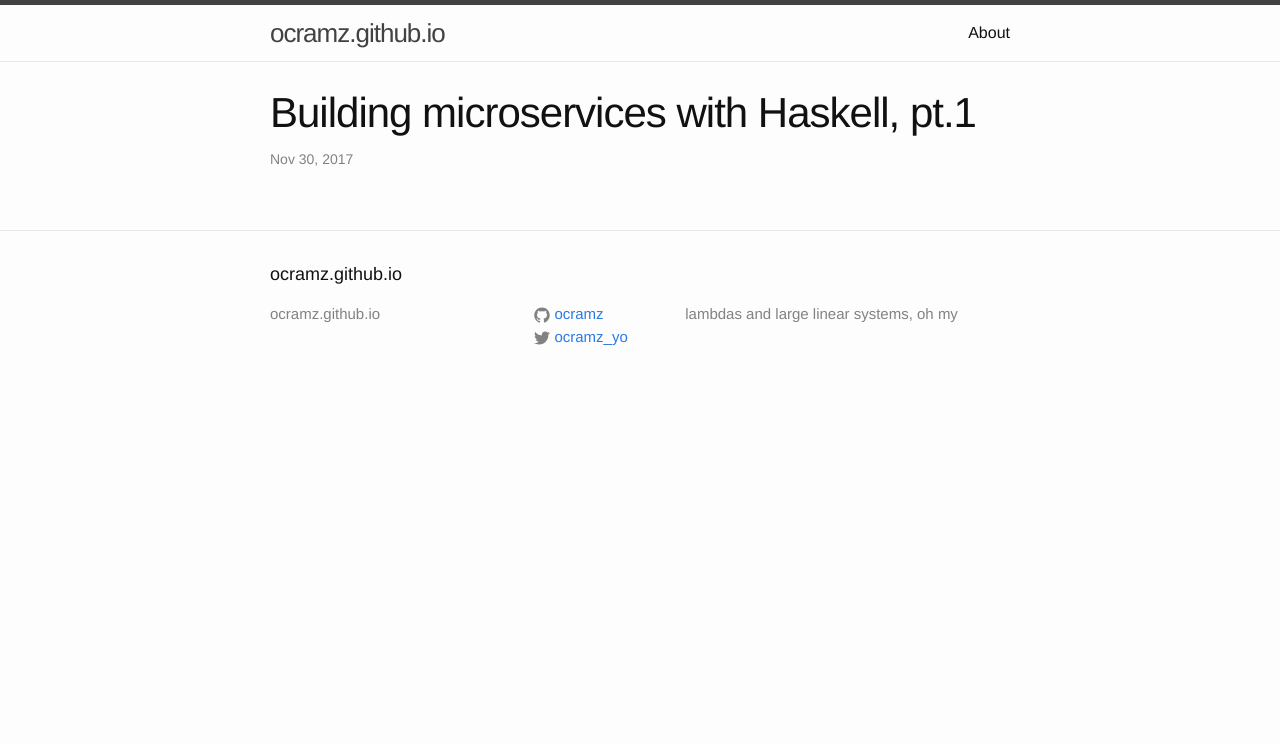
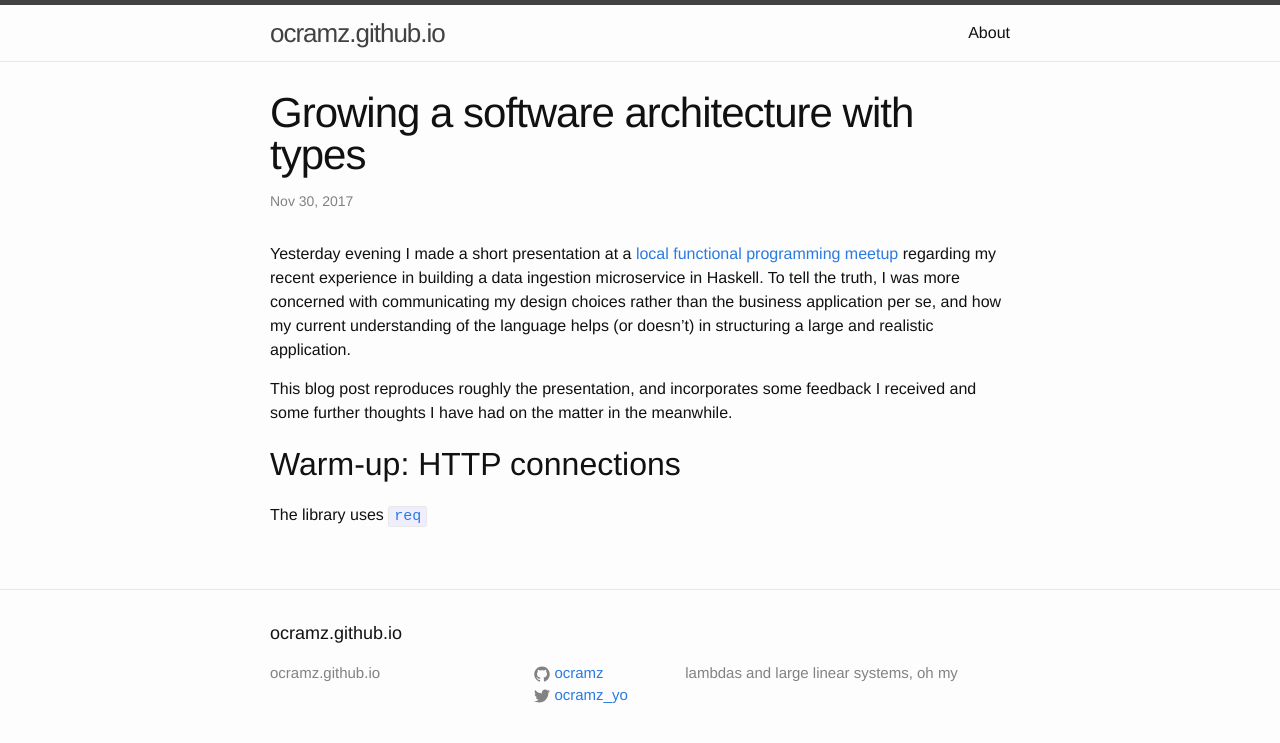
Before and after one commit to ocramz/ocramz.github.io, a Jekyll site: the page built from _posts/2017-11-30-hs-microservices-1.markdown, in a window 1280 px wide. Shown: the top 743 px of the page. Built offline with Jekyll 4.4.1, drawn with Linux system fonts in a browser that asks for light colours.

Commit message:
blog update

```diff
--- a/_posts/2017-11-30-hs-microservices-1.markdown
+++ b/_posts/2017-11-30-hs-microservices-1.markdown
@@ -1,6 +1,18 @@
 ---
 layout: post
-title: Building microservices with Haskell, pt.1
+title: Growing a software architecture with types
 date: 2017-11-30
 categories: haskell
 ---
+
+
+Yesterday evening I made a short presentation at a [local functional programming meetup](https://www.meetup.com/got-lambda) regarding my recent experience in building a data ingestion microservice in Haskell. To tell the truth, I was more concerned with communicating my design choices rather than the business application per se, and how my current understanding of the language helps (or doesn't) in structuring a large and realistic application.
+
+This blog post reproduces roughly the presentation, and incorporates some feedback I received and some further thoughts I have had on the matter in the meanwhile.
+
+
+
+Warm-up: HTTP connections
+-------------------------
+
+The library uses [`req`](https://hackage.haskell.org/package/req)
```
Also changed, not shown: 3 other files.
